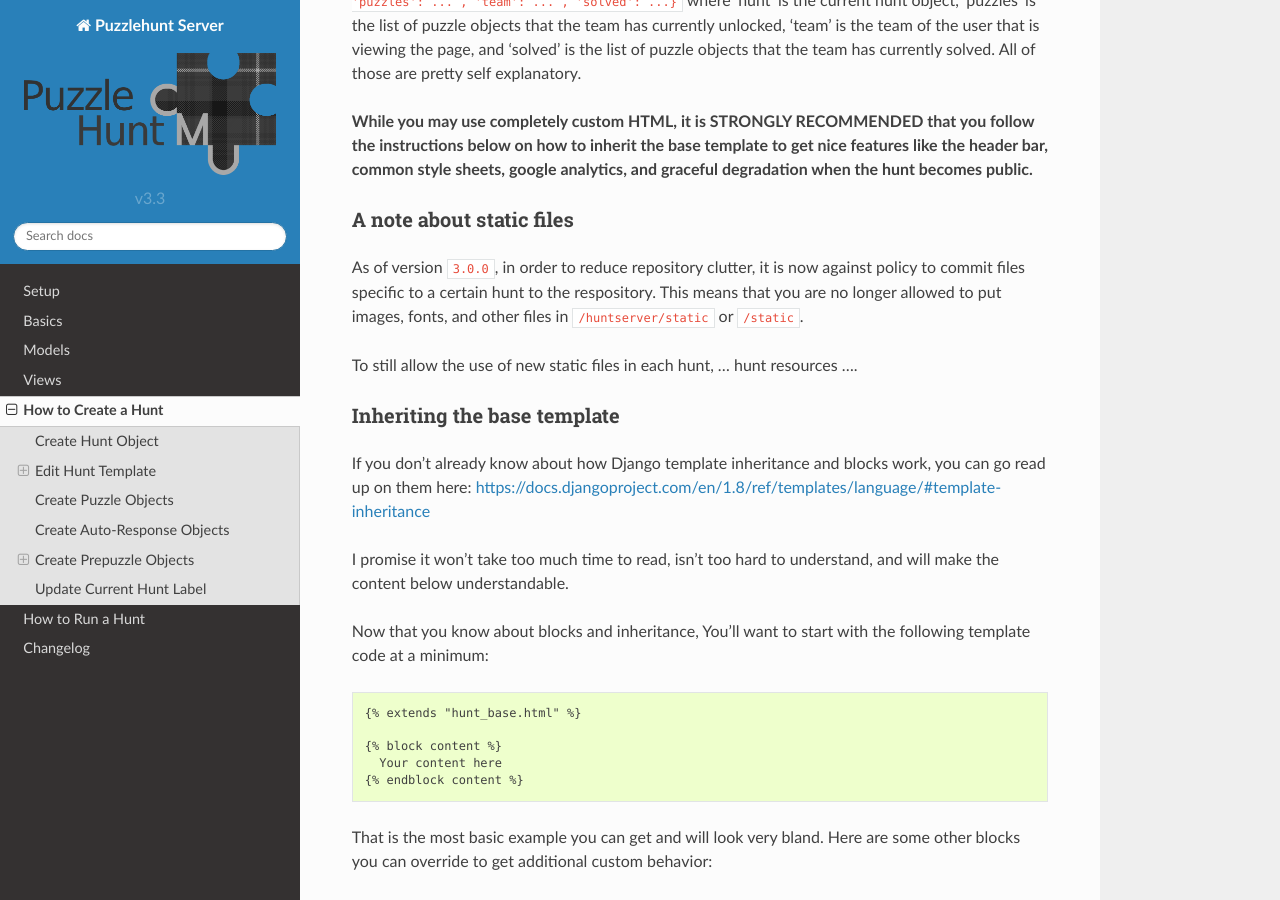
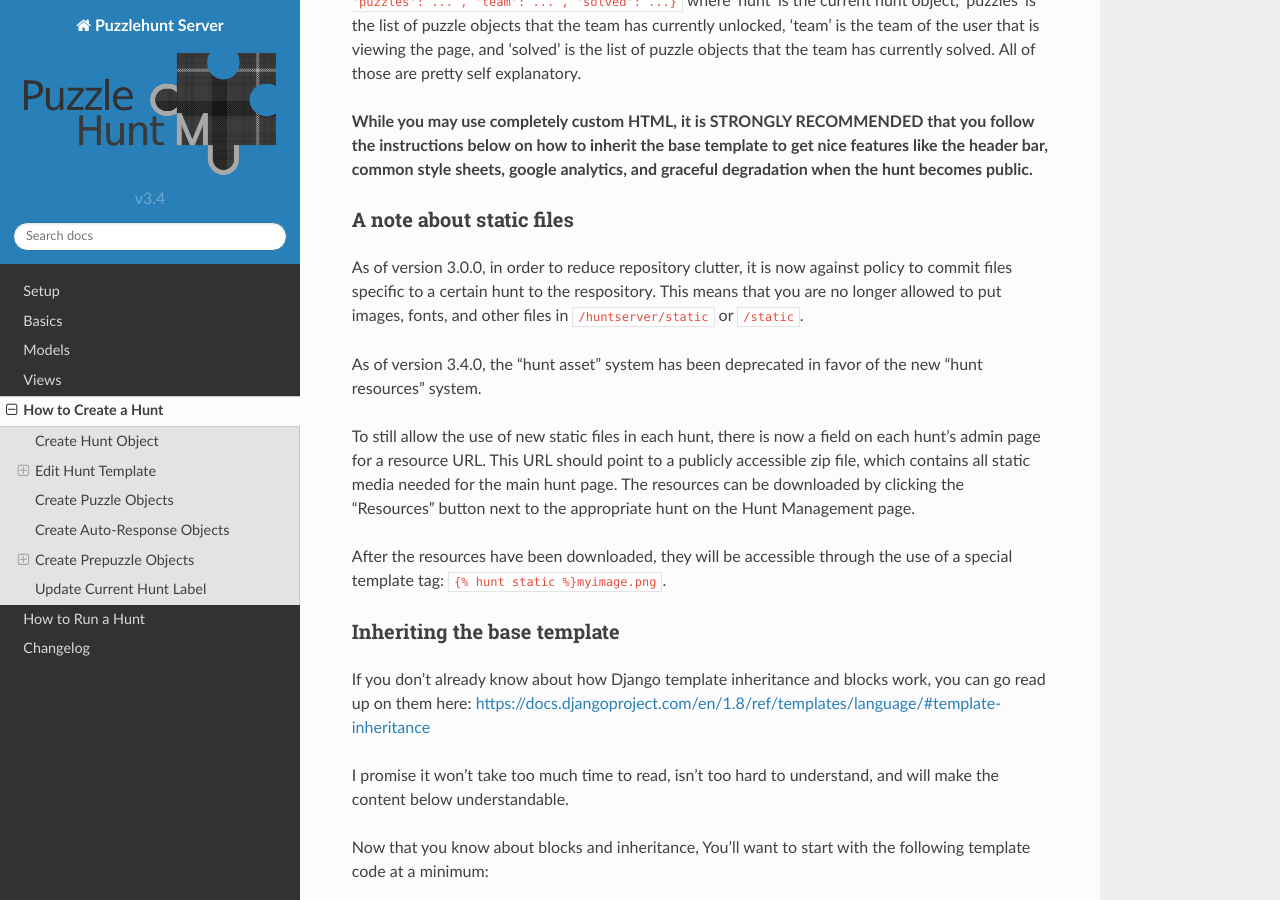
Before and after one commit to dlareau/puzzlehunt_server, a Sphinx documentation site: the page built from docs/hunt_creation.rst, in a window 1280 px wide and 900 px high, scrolled down 959 px. Built offline with Sphinx 7.4.7 and the Read the Docs theme 2.0.0, drawn with Linux system fonts in a browser that asks for light colours; some of the changed text lies outside the part shown.

Commit message:
Finished docs for v3.4.0

```diff
--- a/docs/changelog.rst
+++ b/docs/changelog.rst
@@ -17,12 +17,12 @@ New:
    - Ctrl/Cmd-S now will now save the current mode in the django admin
 
 Updates:
-   - The announement checkbox in staff chat now automatically get unchecked after sending
-   - The "Current Hunt" link now has time sensitive behaviour for before/during hunts
+   - The announcement checkbox in staff chat now automatically get unchecked after sending
+   - The "Current Hunt" link now has time sensitive behavior for before/during hunts
    - Due to the addition of hunt resources, hunt asset files are now deprecated
    - Updated wording to Previous/Current/Next hunt on the index page based on date
    - The hunt management page has been redesigned for easier usage
-   - Most staff pages now have an updated to better utilize bootstrap
+   - Most staff pages now have been updated to better utilize bootstrap
 
 Bugfixes:
    - Fixed progress page bug which update initial solve time if solved again
--- a/docs/conf.py
+++ b/docs/conf.py
@@ -61,9 +61,9 @@ author = u'Dillon Lareau'
 # built documents.
 #
 # The short X.Y version.
-version = 'v3.3'
+version = 'v3.4'
 # The full version, including alpha/beta/rc tags.
-release = 'v3.3.0'
+release = 'v3.4.0'
 
 # The language for content autogenerated by Sphinx. Refer to documentation
 # for a list of supported languages.
--- a/docs/hunt_creation.rst
+++ b/docs/hunt_creation.rst
@@ -35,10 +35,13 @@ The following context will be passed to the renderer for use in the template: ``
 A note about static files
 -------------------------
 
-As of version ``3.0.0``, in order to reduce repository clutter, it is now against policy to commit files specific to a certain hunt to the respository. This means that you are no longer allowed to put images, fonts, and other files in ``/huntserver/static`` or ``/static``.
+As of version 3.0.0, in order to reduce repository clutter, it is now against policy to commit files specific to a certain hunt to the respository. This means that you are no longer allowed to put images, fonts, and other files in ``/huntserver/static`` or ``/static``.
 
-To still allow the use of new static files in each hunt,
-... hunt resources ....
+As of version 3.4.0, the "hunt asset" system has been deprecated in favor of the new "hunt resources" system.
+
+To still allow the use of new static files in each hunt, there is now a field on each hunt's admin page for a resource URL. This URL should point to a publicly accessible zip file, which contains all static media needed for the main hunt page. The resources can be downloaded by clicking the "Resources" button next to the appropriate hunt on the Hunt Management page.
+
+After the resources have been downloaded, they will be accessible through the use of a special template tag: ``{% hunt static %}myimage.png``.
 
 
 Inheriting the base template
@@ -152,10 +155,16 @@ You will be brought to the puzzle creation page, which you should fill out, keep
 
   - Puzzle number should ideally be incremental starting at 1, this will be used for ordering puzzles
   - Puzzle ID should be unique across all puzzles ever made, and it is good practice to have the last two digits match the puzzle number
-  - Link should be a publicly accessible PDF link (including https://) that doesn't require any authentication to access
+  - Make sure to check the "Is meta" box if this puzzle is a metapuzzle.
   - You don't need to fill in num pages, the server will do that for you upon downloading the pdf
   - Num required to unlock represents the number of puzzles in the below list that need to be solved to unlock this puzzle. Any puzzle with a '0' here will be considered part of the initial set
   - Don't worry about "Responses" right now, we'll talk about that below.
+  - There are 3 link fields, all should be publicly accessible (no auth require) and include the full "https://":
+
+    - "Link" should be a link to the PDF of the puzzle if this is not an HTML puzzle.
+    - "Resource Link" should be a link to a ZIP file if the puzzle has a non-pdf component. This content will be available at ``/protected/puzzles/{{puzzle_id}}/``.
+    - "Solution Link" should be a link to the PDF of the solution for the puzzle. If populated, this PDF will be available on the puzzle page after the hunt ends.
+    - Note: checking the "Is html puzzle" box will ignore the PDF link, and redirect the puzzle link to the resources folder. This means that the unzipped resources folder must act as a complete web page (including an index.html page) and it is recommended to use all local URL references in your HTML.
 
 After filling out the page, hit "Save and add another" and continue to add puzzles until you have added all of the puzzles for the hunt. This will take a while, my recommendations are to be patient and have the unlocking graph on hand.
 
```
Also changed, not shown: 1 other file.
